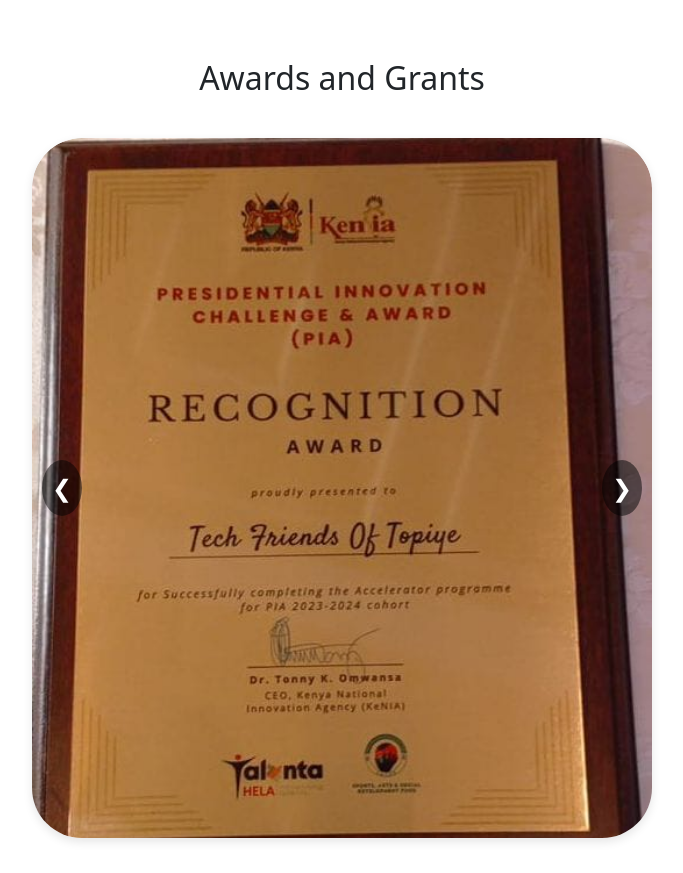
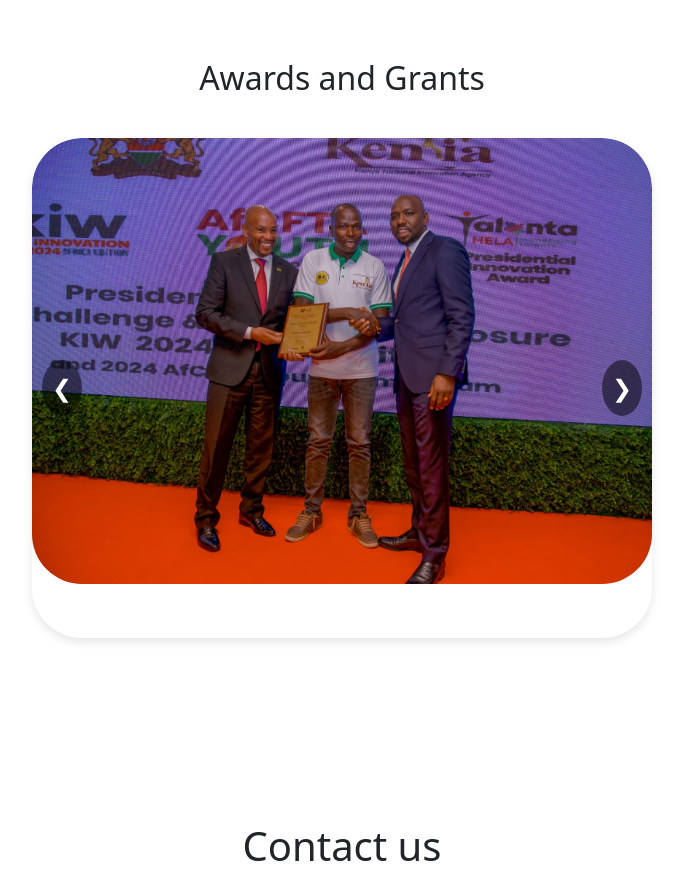
Before and after one commit to benjaminmweribaya/turkana-tech-youths-hub, a plain HTML site: page index.html in a window 1280 px wide. Shown: the part 3300-4173 px from the top of the page, without its empty margins (298-981 px from the left). Drawn offline with nearby package versions, Linux system fonts and the light colour scheme; a script that the page names is missing.

Commit message:
update awards slider

```diff
--- a/index.html
+++ b/index.html
@@ -250,7 +250,6 @@
     <h2>Awards and Grants</h2>
     <div class="slider-container" id="awards-slider">
       <div class="slider-content">
-        <div class="slide"><img src="./TFT plaque.jpg" alt="Award 1"></div>
         <div class="slide"><img src="./Receiving PIA plaque.jpg" alt="Award 2"></div>
         <div class="slide"><img src="./Statehouse.jpg" alt="Award 3"></div>
         <div class="slide"><img src="./PIA plaque.jpg" alt="Award 4"></div>
--- a/style.css
+++ b/style.css
@@ -160,7 +160,7 @@ button.btn-primary {
   /* Increase width for better visibility */
   max-width: 800px;
   /* Limit the maximum width */
-  height: 700px;
+  height: 500px;
   /* Set a fixed height */
   margin: 40px auto;
   /* Add margin for spacing */
```
Also changed, not shown: TFT plaque.jpg (deleted).
